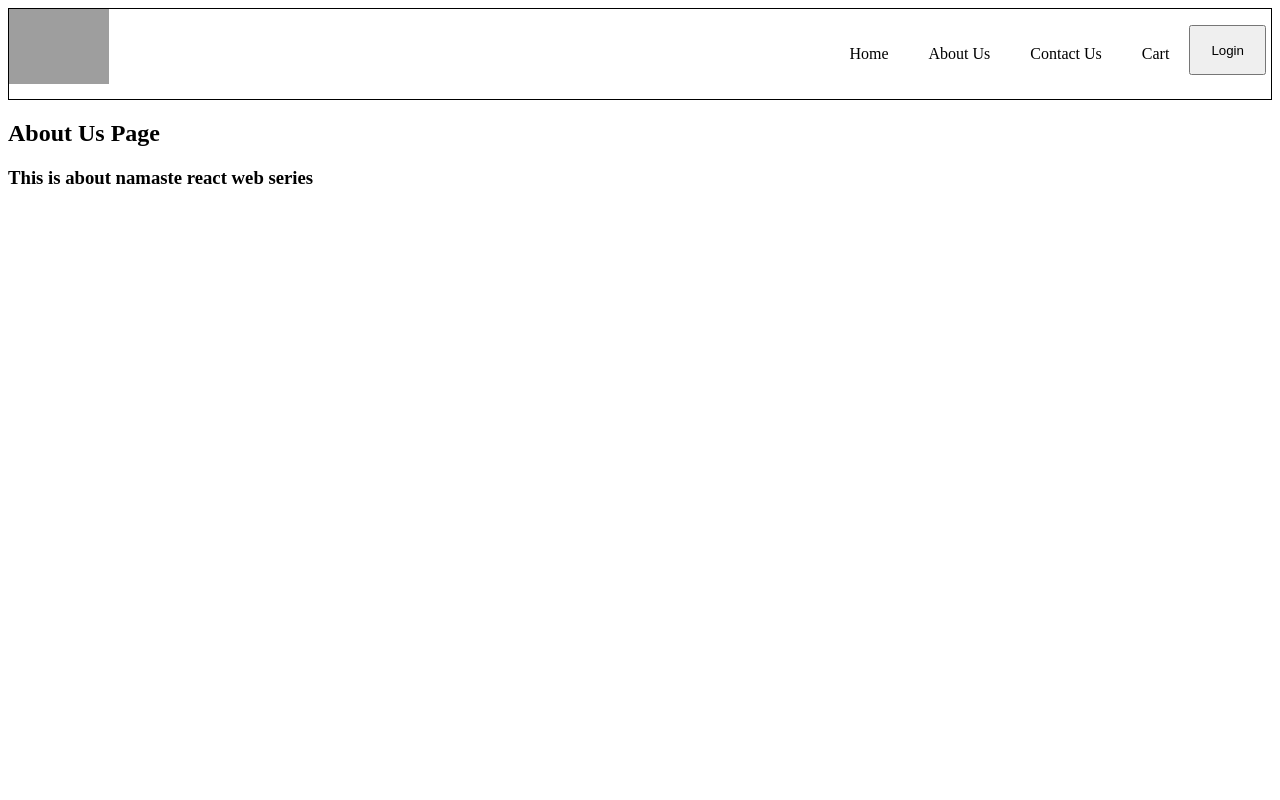
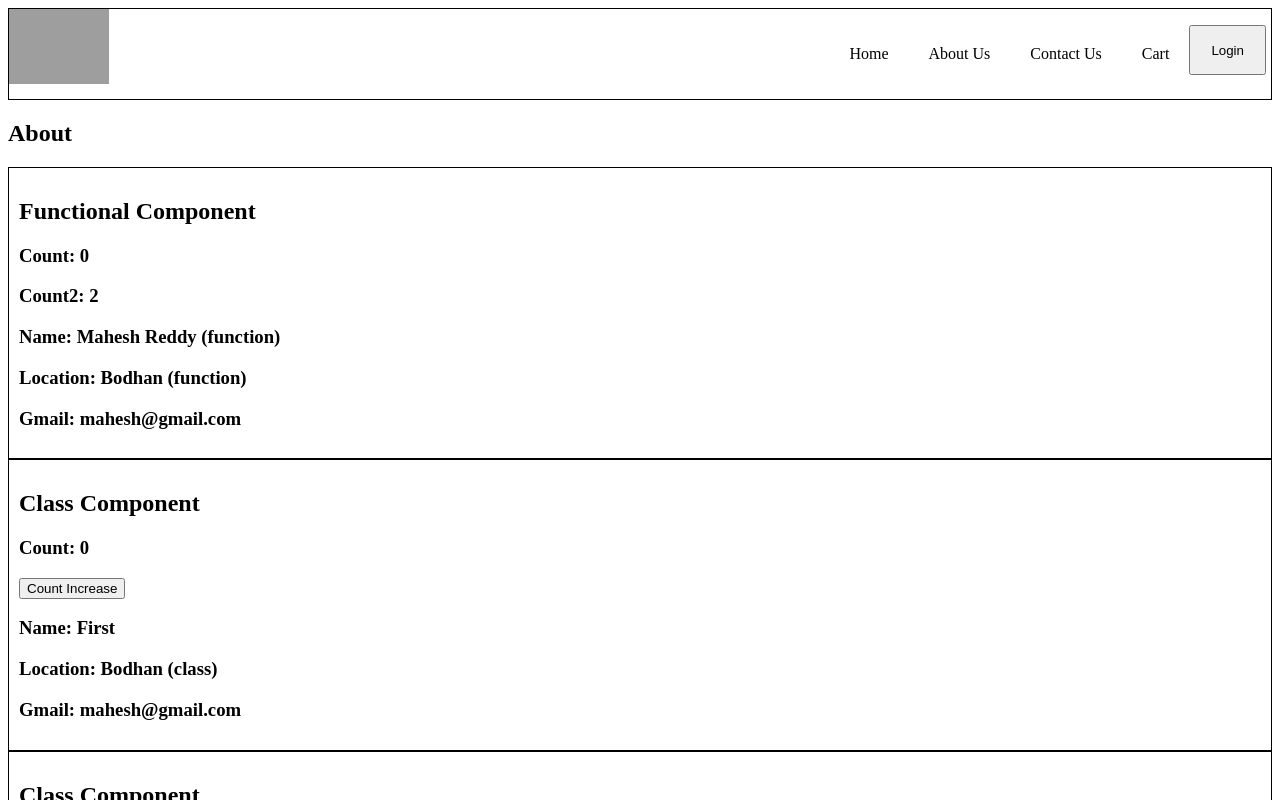
Before and after one commit to Mahesh7-Mahi/NamasteReact, a React (Vite) app: page /about in a window 1280 px wide. Shown: the top 800 px of the page. Built offline with nearby package versions, Linux system fonts and the light colour scheme; grey boxes are pictures that could not be loaded.

Commit message:
Let's Get Classy 1

```diff
--- a/index.css
+++ b/index.css
@@ -80,3 +80,8 @@
     text-decoration: none;
     color: inherit;
 }
+
+.user-card{
+    padding: 10px;
+    border: 1px solid black;
+}
--- a/src/components/About.js
+++ b/src/components/About.js
@@ -1,10 +1,30 @@
-const About = () => {
-    return (
-        <div>
-            <h2>About Us Page</h2>
-            <h3>This is about namaste react web series</h3>
-        </div>
-    );
-};
+import { Component } from "react";
+import User from "./User";
+import UserClass from "./UserClass";
+
+class About extends Component{
+
+    constructor(props){
+        super(props)
+
+        console.log("Parent constructor")
+    }
+
+    componentDidMount(){
+        console.log("parent componentDidMount");
+    }
+
+    render(){
+        console.log("Parent render")
+        return (
+            <div>
+                <h2>About</h2>
+                <User name={"Mahesh Reddy (function)"} location={"Bodhan (function)"}/>
+                <UserClass name={"First"} location={"Bodhan (class)"}/>
+                <UserClass name={"Second"} location={"US (class)"}/>
+            </div>
+        );
+    }
+}
 
 export default About;
--- /dev/null
+++ b/src/components/User.js
@@ -0,0 +1,21 @@
+import { useState } from "react";
+
+const User = (props) => {
+
+    const [count,setCount] = useState(0);
+    const [count2,setCount2] = useState(2);
+
+    const {name,location} = props
+    return (
+        <div className="user-card">
+            <h2>Functional Component</h2>
+            <h3>Count: {count}</h3>
+            <h3>Count2: {count2}</h3>
+            <h3>Name: {name}</h3>
+            <h3>Location: {location}</h3>
+            <h3>Gmail: mahesh@gmail.com</h3>
+        </div>
+    )
+}
+
+export default User;
--- /dev/null
+++ b/src/components/UserClass.js
@@ -0,0 +1,43 @@
+import React from "react";
+
+class UserClass extends React.Component {
+
+    constructor(props){
+        super(props);
+        this.state = {
+            count: 0,
+            //count2: 2,
+        };
+
+        console.log(this.props.name+"child constructor")
+    }
+
+    componentDidMount(){
+        console.log(this.props.name+"child componentDidMount");
+    }
+
+    render() {
+
+        console.log(this.props.name+"child render");
+
+        const {name,location} = this.props
+
+        const {count} = this.state;
+        return (
+        <div className="user-card">
+            <h2>Class Component</h2>
+            <h3>Count: {count}</h3>
+            <button onClick={()=>{
+                this.setState({
+                    count: this.state.count + 1,
+                })
+            }}>Count Increase</button>
+            <h3>Name: {name}</h3>
+            <h3>Location: {location}</h3>
+            <h3>Gmail: mahesh@gmail.com</h3>
+        </div>
+        )
+    }
+}
+
+export default UserClass;
```
Also changed, not shown: Screenshot 2026-04-13 225754.png (added), 1 other file (tests, documents, lock files or other folders).
